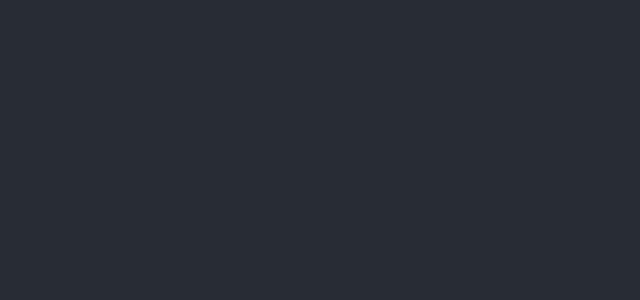
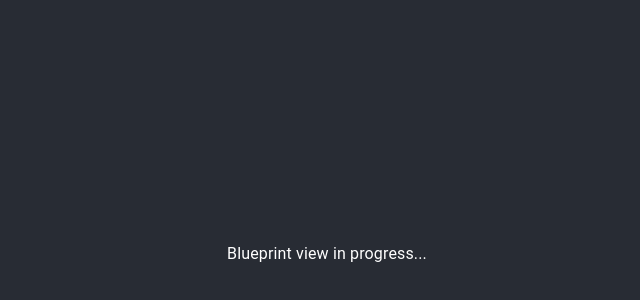
Before and after one commit to croysdar/clutter-map, a React (Create React App) app in the folder react-front-end/: page /blueprint in a window 1280 px wide. Before the commit this address had no page. Shown: the part 146-446 px from the top of the page, without its empty margins (313-953 px from the left). Built offline with nearby package versions, Linux system fonts and the light colour scheme.

Commit message:
Adds placeholder blueprint page and pages index file

```diff
--- /dev/null
+++ b/react-front-end/src/pages/BlueprintView.tsx
@@ -0,0 +1,14 @@
+// src/pages/BlueprintView.tsx
+import { Typography } from '@mui/material';
+import React from 'react';
+
+const BlueprintView: React.FC = () => {
+    return (
+        <div>
+            <Typography> Blueprint view in progress... </Typography>
+
+        </div>
+    )
+}
+
+export default BlueprintView;
--- /dev/null
+++ b/react-front-end/src/pages/index.tsx
@@ -0,0 +1,2 @@
+export { default as ListView } from './ListView';
+export { default as BlueprintView } from './BlueprintView';
--- a/react-front-end/src/routes/routes.tsx
+++ b/react-front-end/src/routes/routes.tsx
@@ -1,6 +1,6 @@
 import React from 'react';
 import { BrowserRouter, Routes, Route } from 'react-router-dom';
-import ListView from '../pages/ListView'; // Import the ListView component
+import { ListView, BlueprintView } from 'pages'
 
 const Pages: React.FC = () => {
     return (
@@ -9,6 +9,7 @@ const Pages: React.FC = () => {
                 {/* <Route exact path="/" component={Home} /> */}
                 {/* <Route path="/add-item" component={AddItem} /> */}
                 <Route path="/rooms" Component={ListView} />
+                <Route path="/blueprint" Component={BlueprintView} />
             </Routes>
         </BrowserRouter>
     );
--- a/react-front-end/tsconfig.json
+++ b/react-front-end/tsconfig.json
@@ -19,6 +19,7 @@
     "isolatedModules": true,
     "noEmit": true,
     "jsx": "react-jsx",
+    "baseUrl": "src",
     "noImplicitAny": true,
     "noImplicitThis": true,
     "strictNullChecks": true
```
